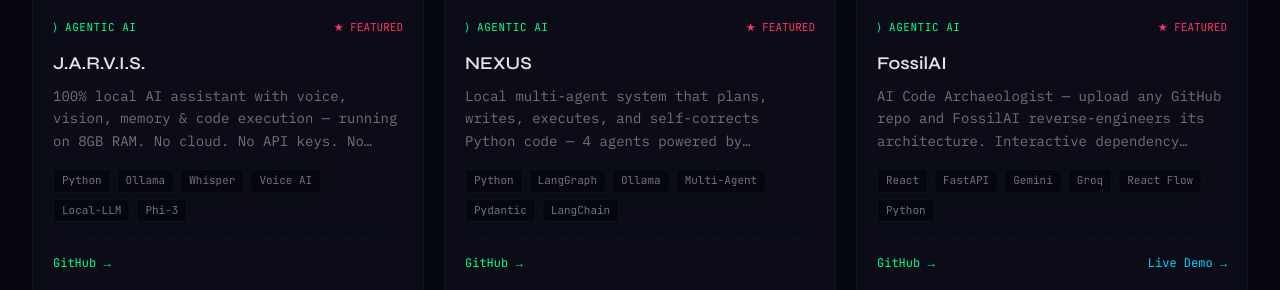
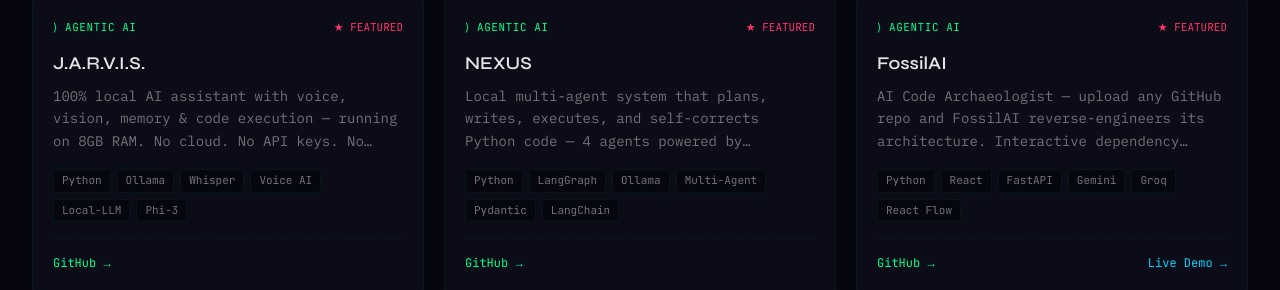
Before and after one commit to Swapnil-bo/Portfolio, a React (Vite) app: page / in a window 1280 px wide. Shown: the part 1889-2179 px from the top of the page. Built offline with nearby package versions, Linux system fonts and the light colour scheme.

Commit message:
fix: reorder FossilAI tags

```diff
--- a/src/data/projects.js
+++ b/src/data/projects.js
@@ -20,7 +20,7 @@ export const projects = [
   {
     name: "FossilAI",
     desc: "AI Code Archaeologist — upload any GitHub repo and FossilAI reverse-engineers its architecture. Interactive dependency graph, auto-generated ADRs, tech debt heatmap, and refactor simulations.",
-    tags: ["React", "FastAPI", "Gemini", "Groq", "React Flow", "Python"],
+    tags: ["Python", "React", "FastAPI", "Gemini", "Groq", "React Flow"],
     category: "Agentic AI",
     featured: true,
     github: "https://github.com/Swapnil-bo/FossilAI",
```
Also changed, not shown: .claude/settings.json.
